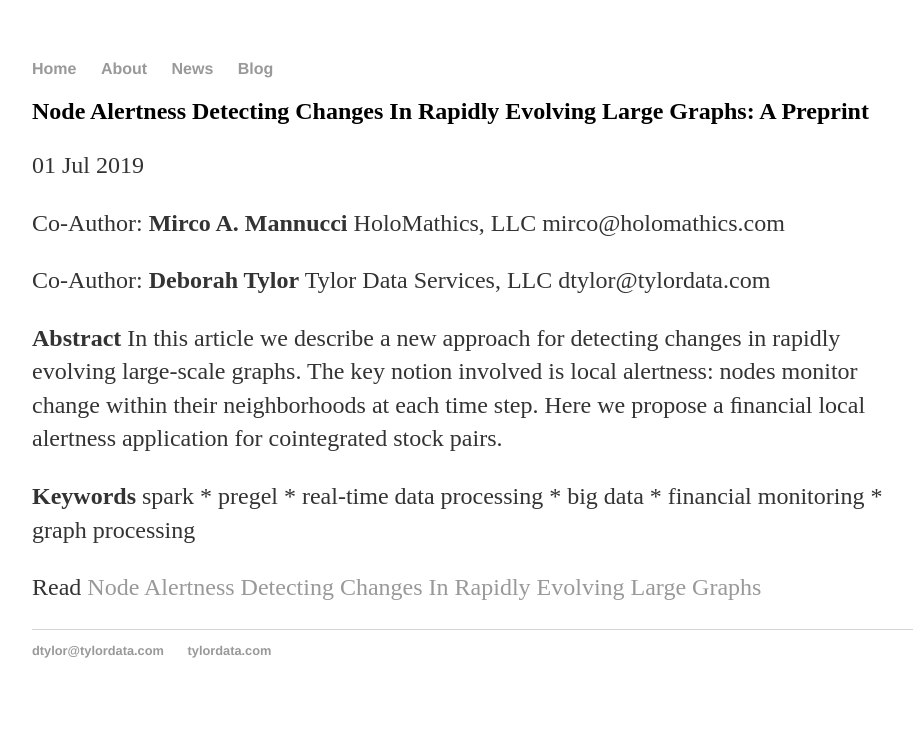
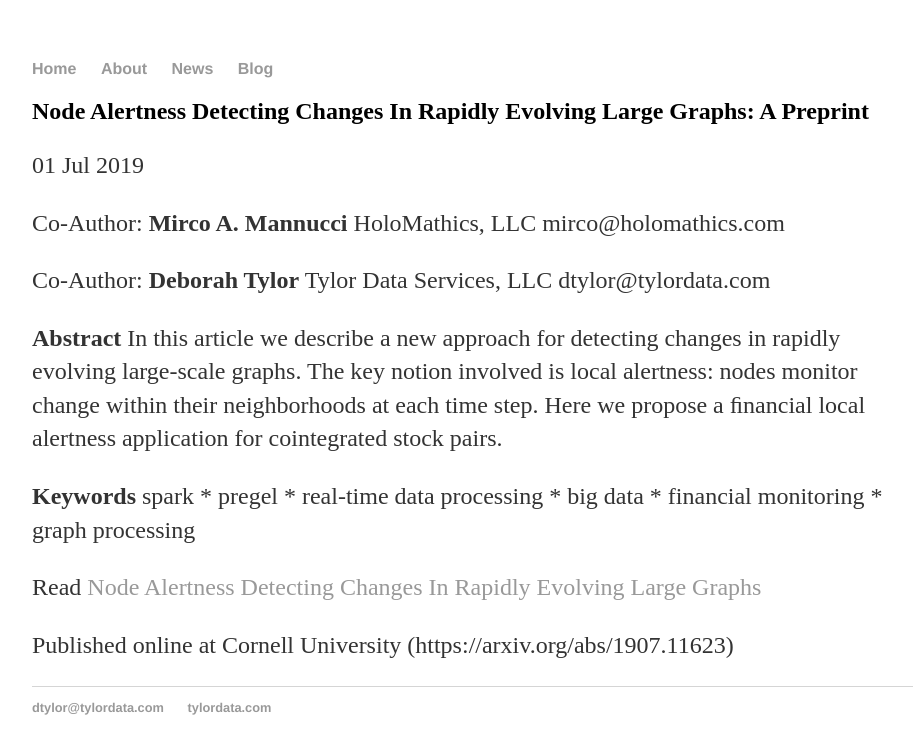
Before and after one commit to dtylor/dtylor.github.io, a Jekyll site: the page built from _posts/2019-07-01-Node-Alertness-Detecting-Changes-In-Rapidly-Evolving-Large-Graphs.md, in a window 1280 px wide. Shown: the top 754 px of the page, without its empty margins (160-1073 px from the left). Built offline with Jekyll 4.4.1, drawn with Linux system fonts in a browser that asks for light colours.

Commit message:
Update 2019-07-01-Node-Alertness-Detecting-Changes-In-Rapidly-Evolving-Large-Graphs.md

```diff
--- a/_posts/2019-07-01-Node-Alertness-Detecting-Changes-In-Rapidly-Evolving-Large-Graphs.md
+++ b/_posts/2019-07-01-Node-Alertness-Detecting-Changes-In-Rapidly-Evolving-Large-Graphs.md
@@ -23,3 +23,5 @@ time step. Here we propose a ﬁnancial local alertness application for cointegr
   spark * pregel * real-time data processing * big data * financial monitoring * graph processing
 
 Read [Node Alertness Detecting Changes In Rapidly Evolving Large Graphs](https://www.academia.edu/39730507/NODE_ALERTNESS_DETECTING_CHANGES_IN_RAPIDLY_EVOLVING_GRAPHS?email_work_card=title)
+
+Published online at Cornell University (https://arxiv.org/abs/1907.11623)
```
